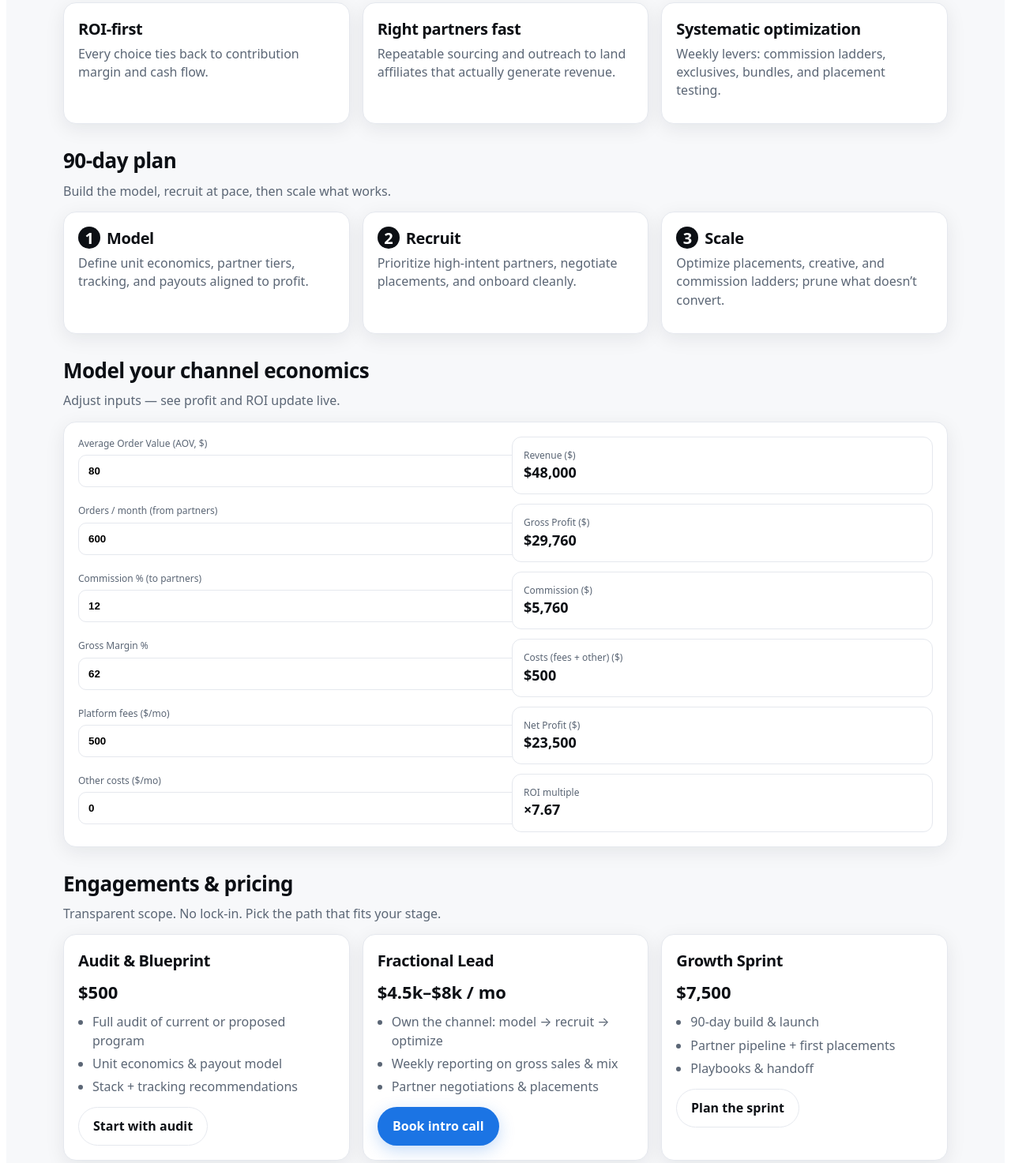
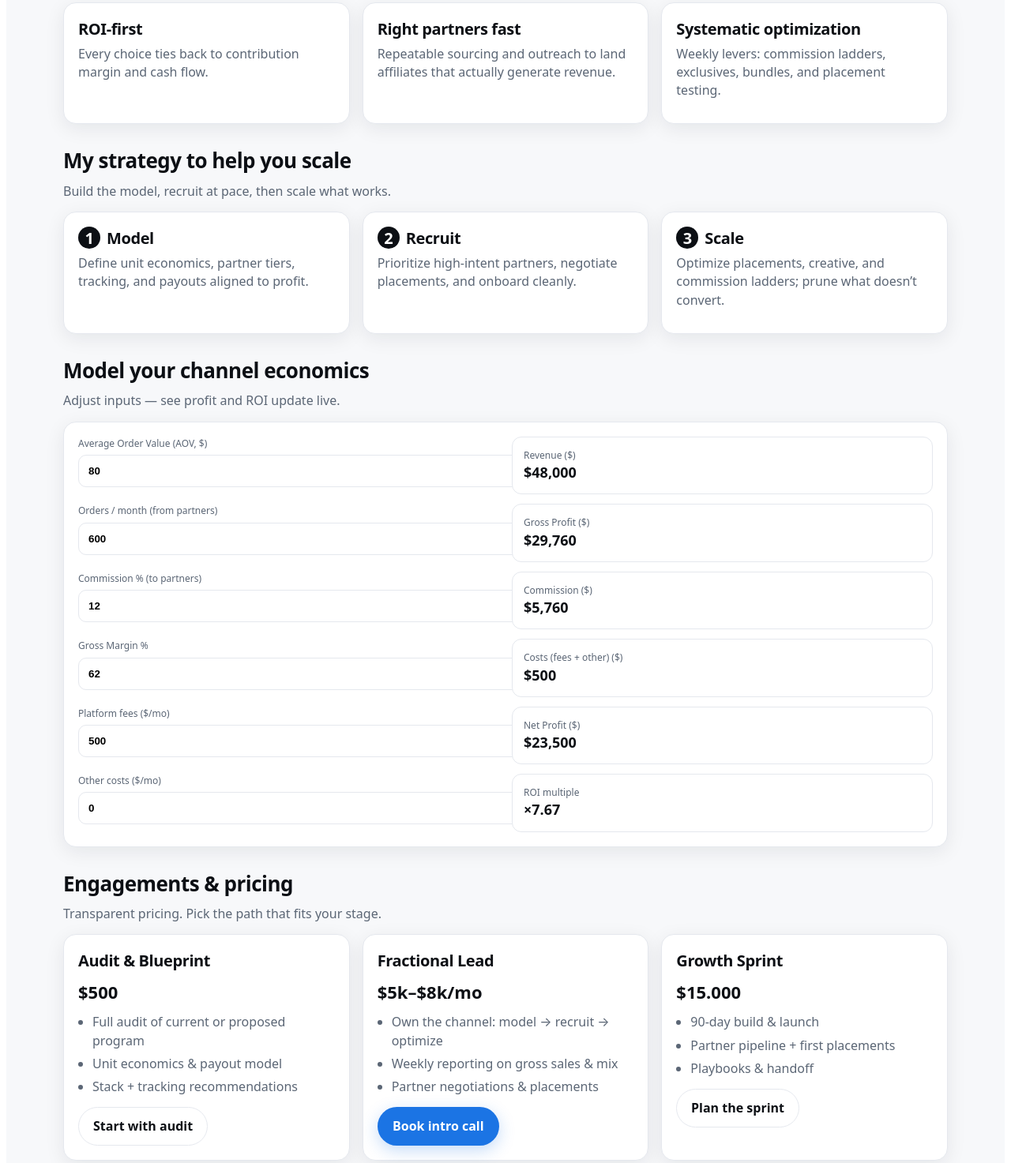
Before and after one commit to alexisdufort/alexdufort, a plain HTML site: page index.html in a window 1280 px wide. Shown: the part 704-2177 px from the top of the page at 79% size. Drawn offline with Linux system fonts and the light colour scheme.

Commit message:
Update index.html

```diff
--- a/index.html
+++ b/index.html
@@ -3,7 +3,7 @@
 <head>
   <meta charset="UTF-8">
   <meta name="viewport" content="width=device-width,initial-scale=1.0">
-  <title>Alex Dufort — Fractional Partnerships & Affiliates</title>
+  <title>Alex Dufort — Freelance Fractional Partnerships & Affiliates</title>
   <!-- HEAD CSS -->
   <style>
   /* ===== Alex Dufort — Fractional Partnerships & Affiliates ===== */
@@ -200,8 +200,8 @@
       <!-- HERO -->
       <section class="hero">
         <span class="badge">Fractional Head of Partnerships &amp; Affiliate Marketing</span>
-        <h1>Alex Dufort — Partner &amp; Affiliate Growth for Ecommerce</h1>
-        <p class="muted">I build and scale profitable partner programs in 90 days — with clean economics, clear reporting, and zero fluff.</p>
+        <h1>Alex Dufort — Partner &amp; Affiliate Growth for B2C brands.</h1>
+        <p class="muted">I build and scale profitable partner programs — with clean economics, clear reporting, and absolute focus on generating a positive ROI.</p>
         <div class="hero-cta">
           <a class="btn btn-primary" href="https://calendly.com/adufort-gigsky/30min">Book intro call</a>
           <a class="btn btn-outline" href="mailto:a@alexdufort.com">Email me</a>
@@ -235,10 +235,10 @@
           </div>
         </div>
       </section>
-      <!-- 90-DAY PLAN -->
+      <!-- My Strategy To help you scale -->
       <section>
         <div class="section-head">
-          <h2>90-day plan</h2>
+          <h2>My strategy to help you scale</h2>
           <p>Build the model, recruit at pace, then scale what works.</p>
         </div>
         <div class="grid grid-3">
@@ -305,7 +305,7 @@
       <section>
         <div class="section-head">
           <h2>Engagements &amp; pricing</h2>
-          <p>Transparent scope. No lock-in. Pick the path that fits your stage.</p>
+          <p>Transparent pricing. Pick the path that fits your stage.</p>
         </div>
         <div class="grid grid-3">
           <div class="card price-card">
@@ -320,7 +320,7 @@
           </div>
           <div class="card price-card">
             <h3>Fractional Lead</h3>
-            <div class="price">$4.5k–$8k / mo</div>
+            <div class="price">$5k–$8k/mo</div>
             <ul class="bullets">
               <li>Own the channel: model → recruit → optimize</li>
               <li>Weekly reporting on gross sales &amp; mix</li>
@@ -330,7 +330,7 @@
           </div>
           <div class="card price-card">
             <h3>Growth Sprint</h3>
-            <div class="price">$7,500</div>
+            <div class="price">$15.000</div>
             <ul class="bullets">
               <li>90-day build &amp; launch</li>
               <li>Partner pipeline + first placements</li>
@@ -344,7 +344,7 @@
       <section>
         <div class="section-head">
           <h2>FAQ</h2>
-          <p>A summary of frequently asked questions .</p>
+          <p>A summary of frequently asked questions.</p>
         </div></details>
           <details class="faq-item">
             <summary>About me?</summary>
```
